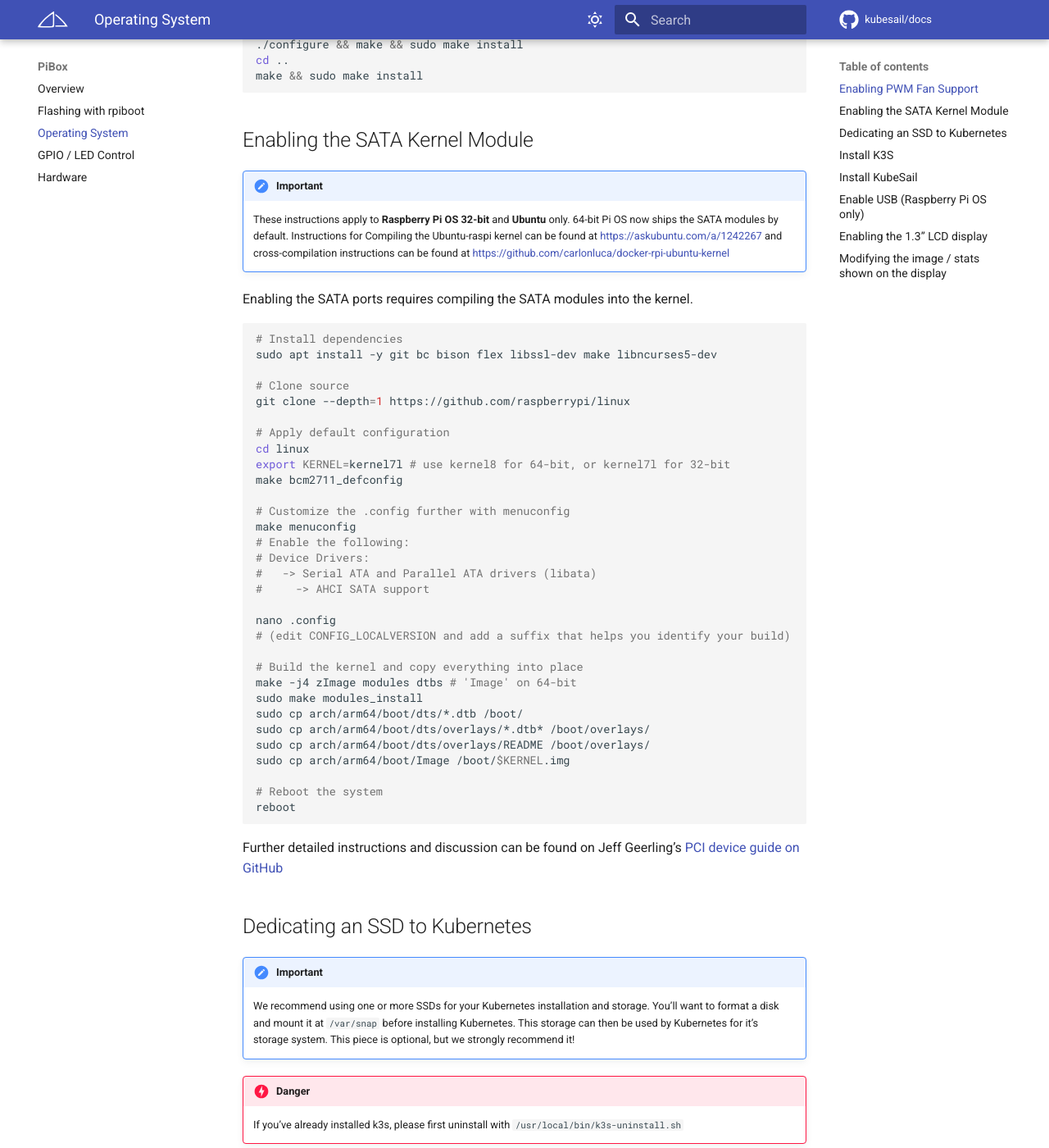
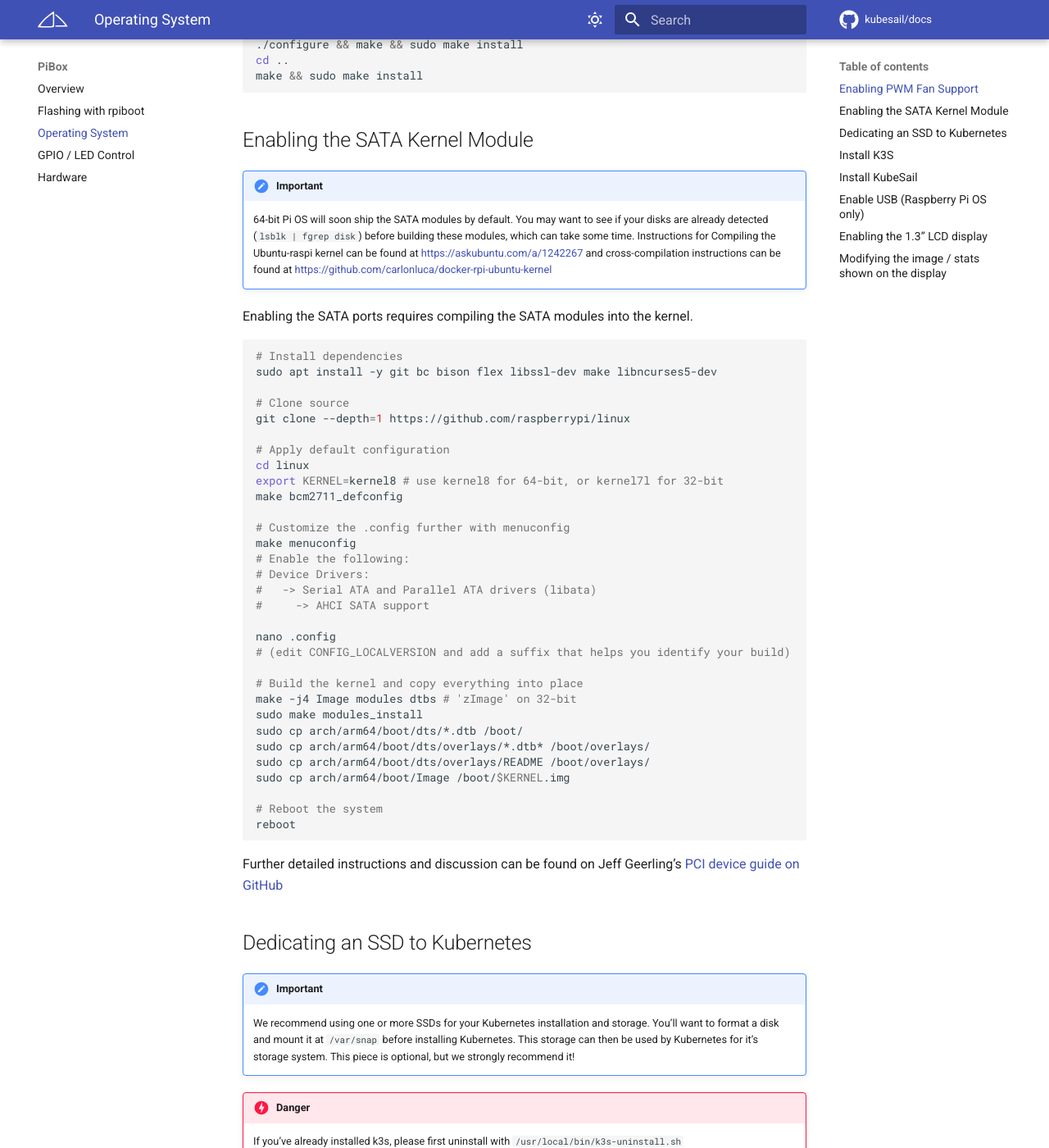
Before and after one commit to kubesail/kubesail-docs, an MkDocs documentation site: the page built from docs/guides/pibox/os.md, in a window 1280 px wide and 1400 px high, scrolled down 773 px. Shown: the whole window at 82% size. Built offline with MkDocs 1.6.1 and Material for MkDocs 9.7.7, drawn with Linux system fonts in a browser that asks for light colours; comment, search, counter and statistics services are not loaded.

Commit message:
64-bit-by-default

```diff
--- a/docs/guides/pibox/os.md
+++ b/docs/guides/pibox/os.md
@@ -28,7 +28,7 @@
 
 <!-- prettier-ignore -->
 !!! important
-    These instructions apply to **Raspberry Pi OS 32-bit** and **Ubuntu** only. 64-bit Pi OS now ships the SATA modules by default. Instructions for Compiling the Ubuntu-raspi kernel can be found at https://askubuntu.com/a/1242267 and cross-compilation instructions can be found at https://github.com/carlonluca/docker-rpi-ubuntu-kernel
+    64-bit Pi OS will soon ship the SATA modules by default. You may want to see if your disks are already detected (`lsblk | fgrep disk`) before building these modules, which can take some time. Instructions for Compiling the Ubuntu-raspi kernel can be found at https://askubuntu.com/a/1242267 and cross-compilation instructions can be found at https://github.com/carlonluca/docker-rpi-ubuntu-kernel
 
 Enabling the SATA ports requires compiling the SATA modules into the kernel.
 
@@ -41,7 +41,7 @@
 
 # Apply default configuration
 cd linux
-export KERNEL=kernel7l # use kernel8 for 64-bit, or kernel7l for 32-bit
+export KERNEL=kernel8 # use kernel8 for 64-bit, or kernel7l for 32-bit
 make bcm2711_defconfig
 
 # Customize the .config further with menuconfig
@@ -55,7 +55,7 @@
 # (edit CONFIG_LOCALVERSION and add a suffix that helps you identify your build)
 
 # Build the kernel and copy everything into place
-make -j4 zImage modules dtbs # 'Image' on 64-bit
+make -j4 Image modules dtbs # 'zImage' on 32-bit
 sudo make modules_install
 sudo cp arch/arm64/boot/dts/*.dtb /boot/
 sudo cp arch/arm64/boot/dts/overlays/*.dtb* /boot/overlays/
```
